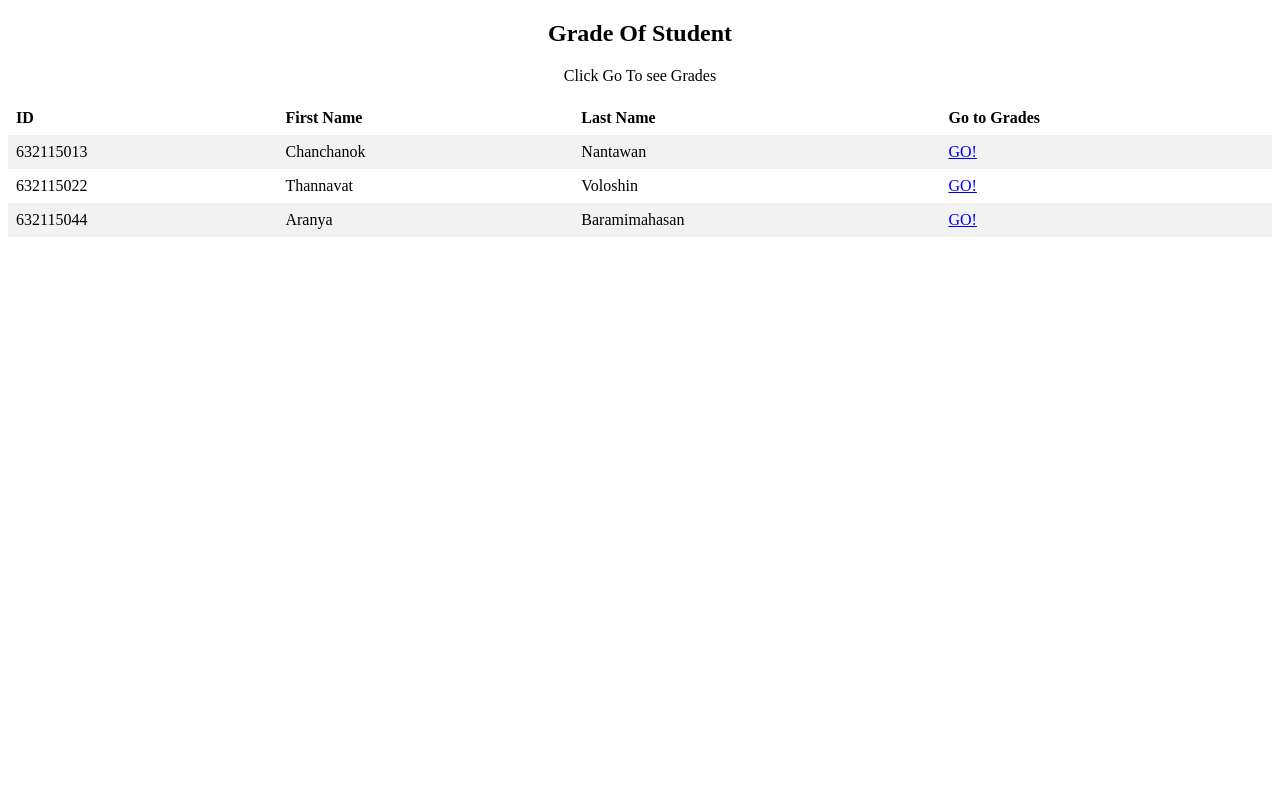
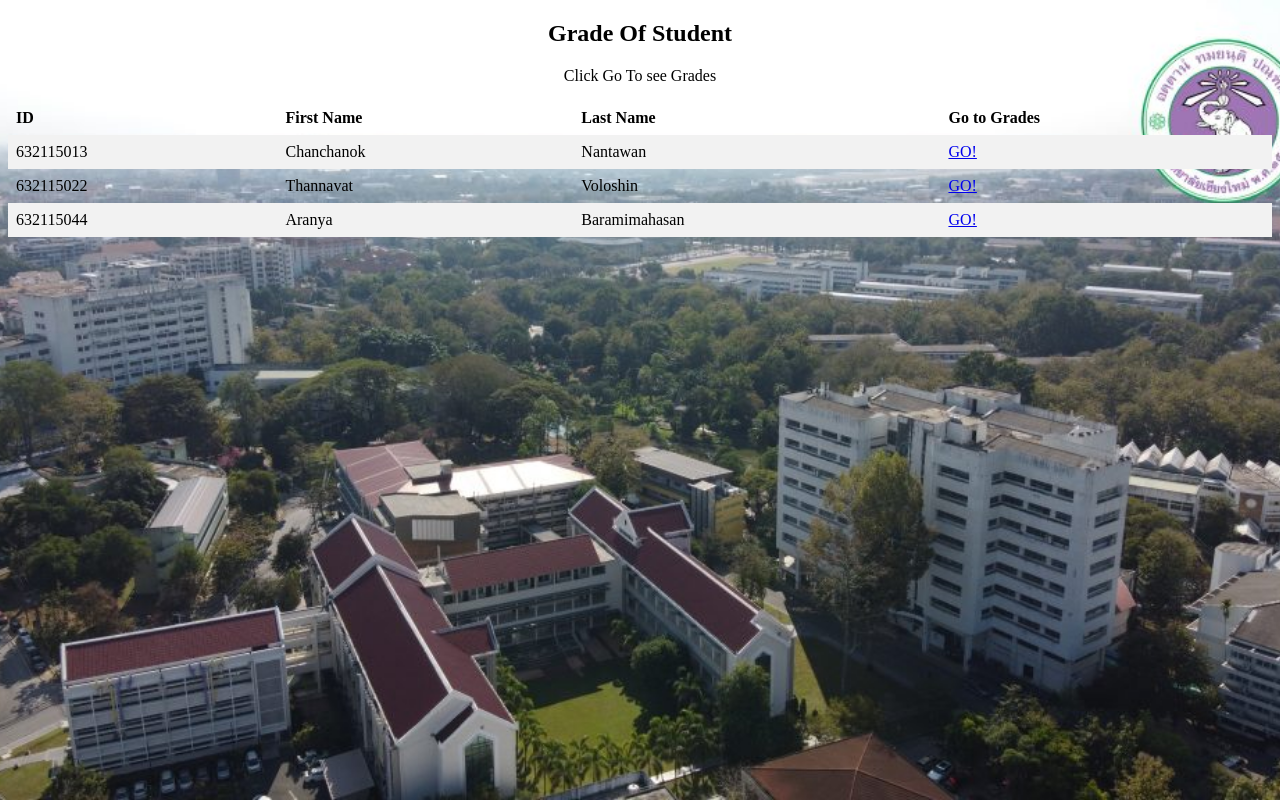
Before and after one commit to 632115022Thannavat/project-web-grade, a plain HTML site: page home.html in a window 1280 px wide. Drawn offline with Linux system fonts and the light colour scheme.

Commit message:
change home background

```diff
--- a/styes.css
+++ b/styes.css
@@ -9,3 +9,11 @@ th, td {
 }
 
 tr:nth-child(even){background-color: #f2f2f2}
+
+html {
+
+    background: url(/img/cmu.jpg) no-repeat center center fixed;
+    background-size: cover;
+    height: 100%;
+    overflow: hidden;
+  }
```
Also changed, not shown: img/cmu.jpg (added).
